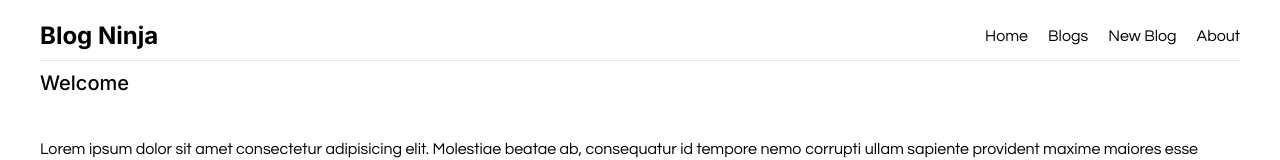
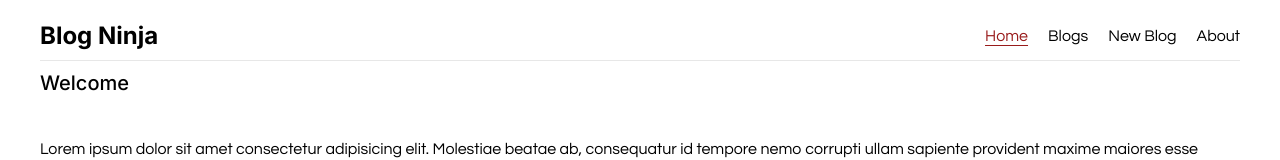
Before and after one commit to riyoneri/blog-ninja--fullstack, a Next.js app in the folder front-end/: page / in a window 1280 px wide. Shown: the top 160 px of the page. Built offline with nearby package versions, Linux system fonts and the light colour scheme.

Commit message:
feat: add active links classes [frontend]

```diff
--- a/front-end/components/nav-bar.tsx
+++ b/front-end/components/nav-bar.tsx
@@ -1,10 +1,12 @@
 import Link from "next/link";
 import { Inter } from "next/font/google";
 import classNames from "classnames";
+import { usePathname } from "next/navigation";
 
 const interTight = Inter({ subsets: ["latin"], weight: ["700"] });
 
 export default function NavBar() {
+  const pathname = usePathname();
   return (
     <div className="flex items-center justify-between border-b border-b-neutral-900/10 py-2 mb-2">
       <Link href="/" className={classNames(interTight.className, "text-2xl")}>
@@ -12,10 +14,41 @@ export default function NavBar() {
       </Link>
       <div>
         <nav className="flex gap-5">
-          <Link href="/">Home</Link>
-          <Link href="/blogs">Blogs</Link>
-          <Link href="/new-blog">New Blog</Link>
-          <Link href="/about">About</Link>
+          <Link
+            href="/"
+            className={classNames({
+              "text-red-800 underline underline-offset-4": pathname === "/",
+            })}
+          >
+            Home
+          </Link>
+          <Link
+            href="/blogs"
+            className={classNames({
+              "text-red-800 underline underline-offset-4":
+                pathname === "/blogs",
+            })}
+          >
+            Blogs
+          </Link>
+          <Link
+            href="/new-blog"
+            className={classNames({
+              "text-red-800 underline underline-offset-4":
+                pathname === "/new-blog",
+            })}
+          >
+            New Blog
+          </Link>
+          <Link
+            href="/about"
+            className={classNames({
+              "text-red-800 underline underline-offset-4":
+                pathname === "/about",
+            })}
+          >
+            About
+          </Link>
         </nav>
       </div>
     </div>
```
